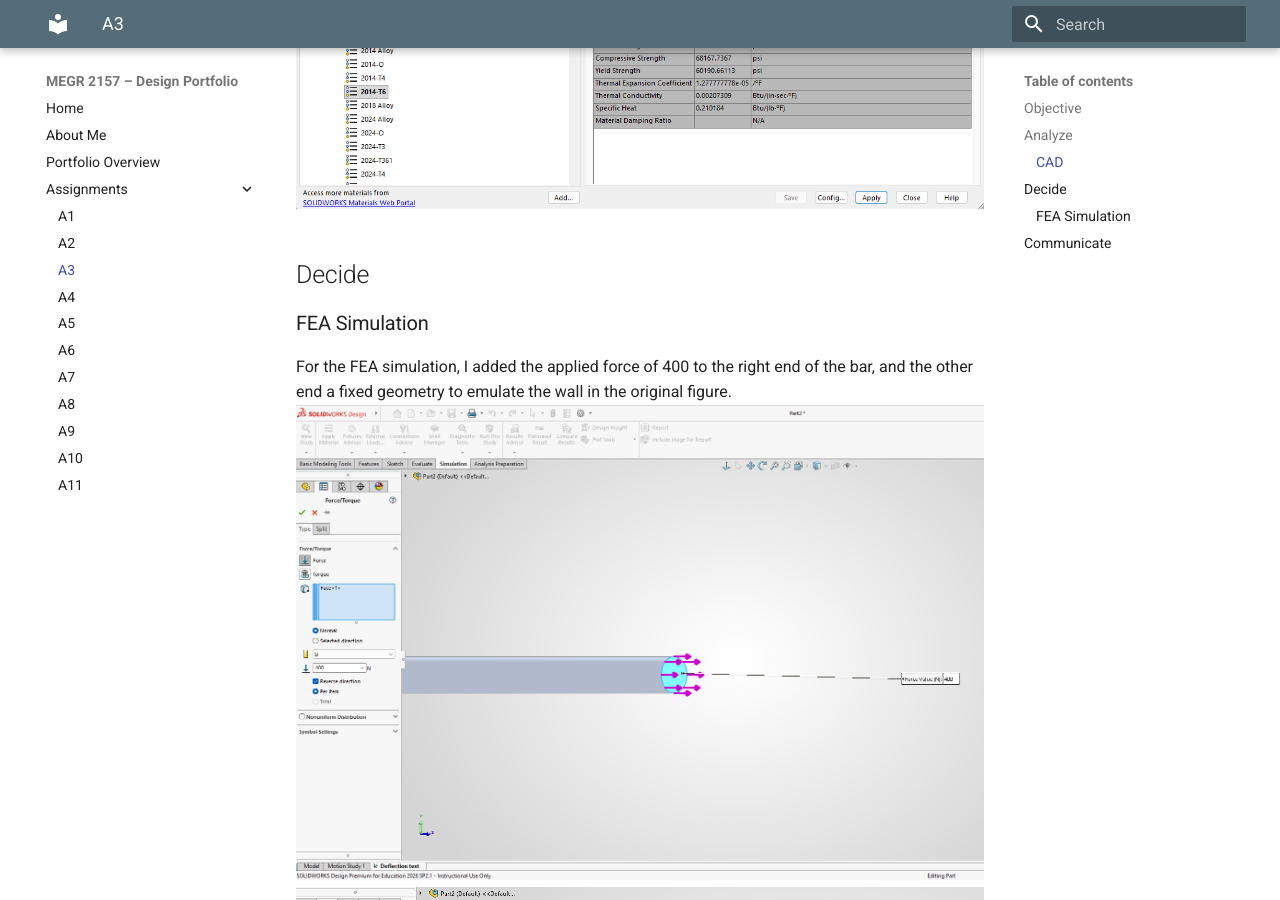
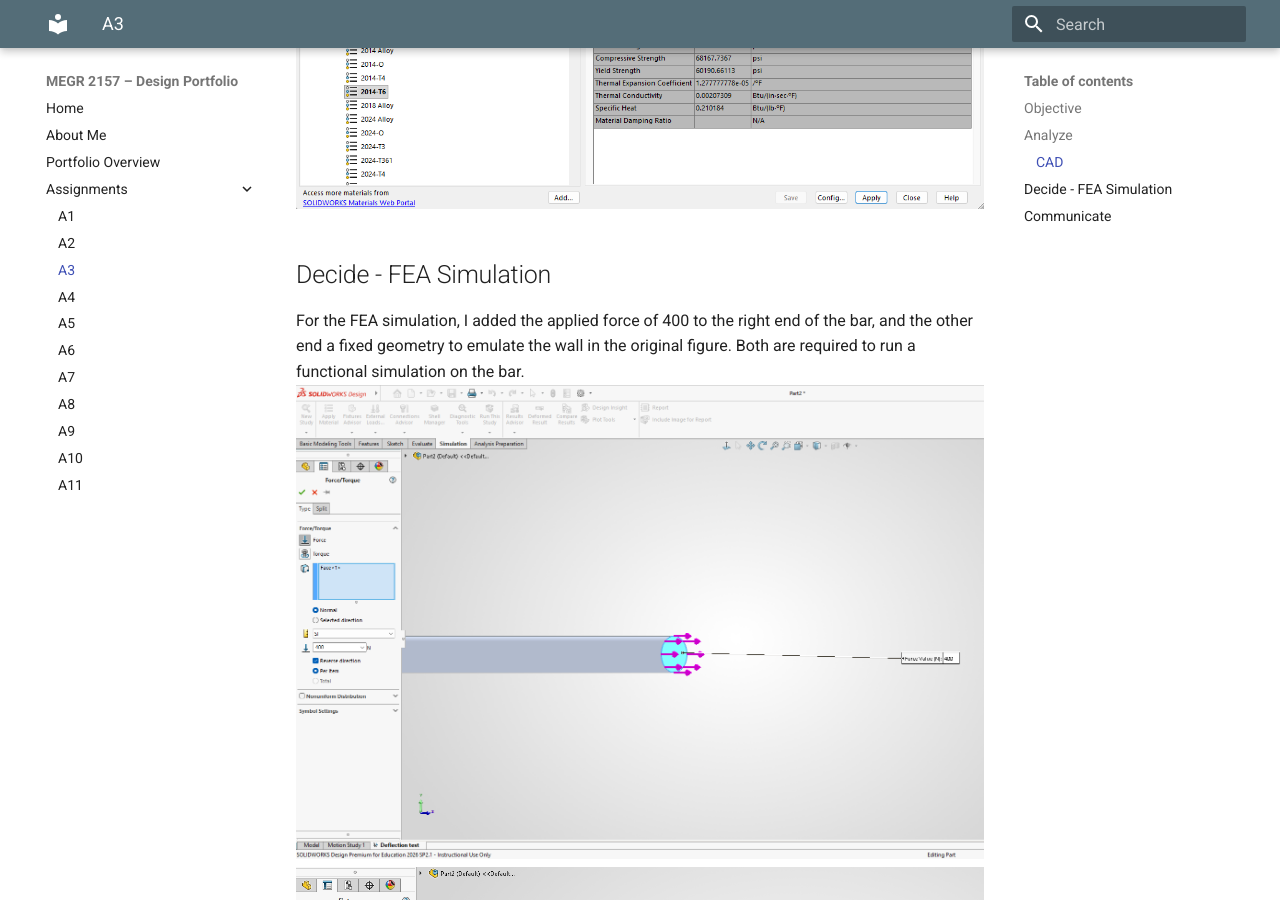
Before and after one commit to ajchiocca/megr2157-portfolio, an MkDocs documentation site: the page built from docs/assignments/A03/index.md, in a window 1280 px wide and 900 px high, scrolled down 1935 px. Built offline with MkDocs 1.6.1 and Material for MkDocs 9.7.7, drawn with Linux system fonts in a browser that asks for light colours.

Commit message:
Revise FEA Simulation section in index.md
Updated section heading and added clarification for the FEA simulation.

```diff
--- a/docs/assignments/A03/index.md
+++ b/docs/assignments/A03/index.md
@@ -17,9 +17,8 @@ I've chosen the applied force to be 400 pounds, the diameter of the cross sectio
 <br>
 ![MaterialP](Mat.png)
 
-## Decide
-### FEA Simulation
-For the FEA simulation, I added the applied force of 400 to the right end of the bar, and the other end a fixed geometry to emulate the wall in the original figure.
+## Decide - FEA Simulation
+For the FEA simulation, I added the applied force of 400 to the right end of the bar, and the other end a fixed geometry to emulate the wall in the original figure. Both are required to run a functional simulation on the bar.
 ![AppF](AppF.png)
 ![FixGeo](FixGeo.png)
 ## Communicate
```
